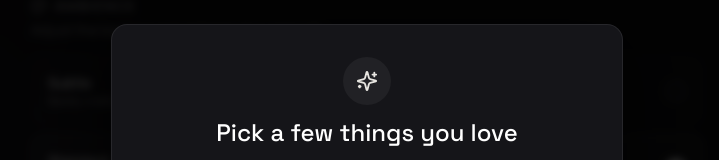
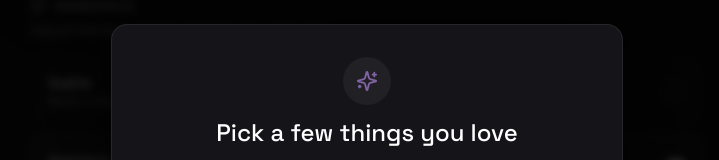
Before and after one commit to somilkhan/7movies-clone, a Next.js app: page /settings in a window 1280 px wide. Shown: the part 160-320 px from the top of the page, without its empty margins (273-992 px from the left). Built offline with nearby package versions, Linux system fonts and the light colour scheme.

Commit message:
feat: pixel-perfect v2 — update tailwind.config.ts

```diff
--- a/tailwind.config.ts
+++ b/tailwind.config.ts
@@ -1,21 +1,21 @@
 import type { Config } from "tailwindcss"
 
 const config: Config = {
+  darkMode: "class",
   content: [
+    "./pages/**/*.{js,ts,jsx,tsx,mdx}",
+    "./components/**/*.{js,ts,jsx,tsx,mdx}",
     "./app/**/*.{js,ts,jsx,tsx,mdx}",
-    "./components/**/*.{js,ts,jsx,tsx,mdx}",
-    "./lib/**/*.{js,ts,jsx,tsx,mdx}",
   ],
   theme: {
     extend: {
       colors: {
-        bg: "#0b0b0d",
+        bg: "#000000",
         paper: "#f3f0ea",
+        surface: "#151519",
         muted: "#929093",
         line: "rgba(255,255,255,0.12)",
-        accent: "#e8e6e1",
-        surface: "#151519",
-        "surface-light": "#1b1c20",
+        accent: "#8163a4",
       },
       fontFamily: {
         manrope: ["var(--font-manrope)", "sans-serif"],
@@ -26,33 +26,8 @@ const config: Config = {
         card: "16px",
         pill: "9999px",
       },
-      keyframes: {
-        rise: {
-          "0%": { opacity: "0", transform: "translateY(24px)" },
-          "100%": { opacity: "1", transform: "translateY(0)" },
-        },
-        "hero-fade-up": {
-          "0%": { opacity: "0", transform: "translateY(40px)" },
-          "100%": { opacity: "1", transform: "translateY(0)" },
-        },
-        shimmer: {
-          "0%": { backgroundPosition: "-200% 0" },
-          "100%": { backgroundPosition: "200% 0" },
-        },
-        "dialog-pop": {
-          "0%": { opacity: "0", transform: "scale(0.96) translateY(10px)" },
-          "100%": { opacity: "1", transform: "scale(1) translateY(0)" },
-        },
-      },
-      animation: {
-        rise: "rise 0.6s cubic-bezier(0.22, 1, 0.36, 1) forwards",
-        "hero-fade-up": "hero-fade-up 0.8s cubic-bezier(0.22, 1, 0.36, 1) forwards",
-        shimmer: "shimmer 1.5s infinite linear",
-        "dialog-pop": "dialog-pop 0.3s cubic-bezier(0.22, 1, 0.36, 1) forwards",
-      },
     },
   },
   plugins: [],
 }
-
 export default config
```
